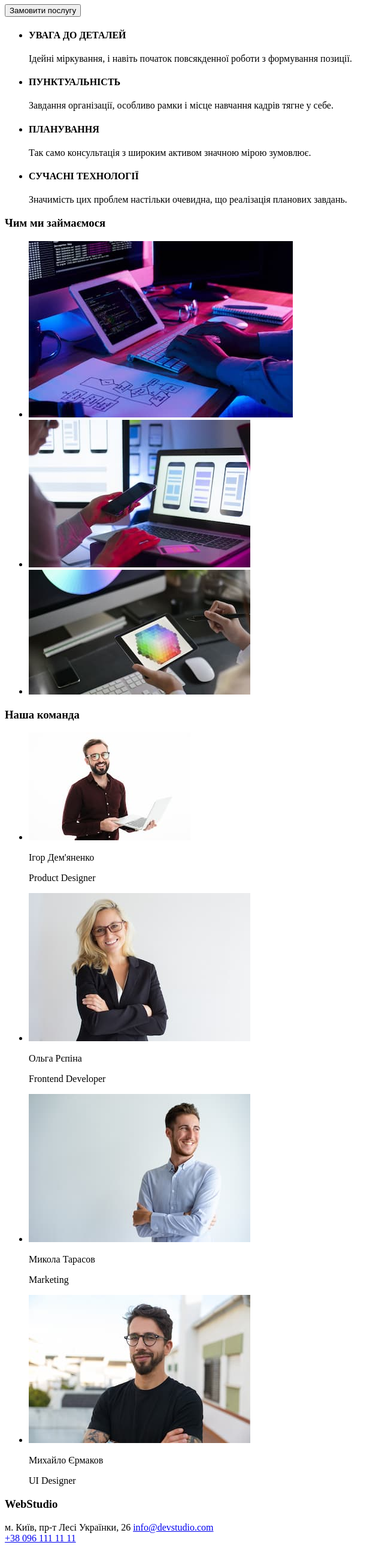
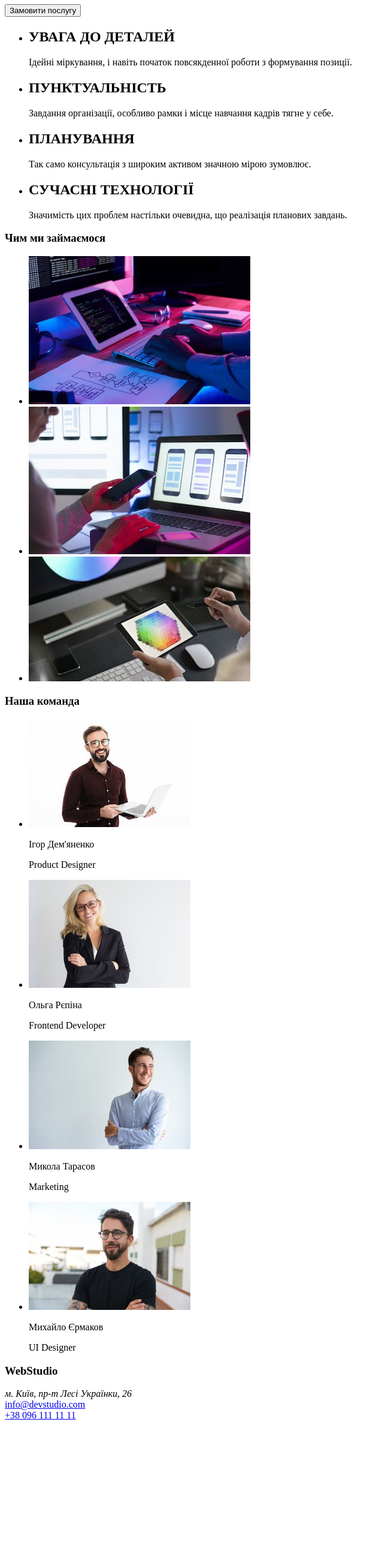
Before and after one commit to Vladyslav-Bekesh/goit-markup-hw-02, a plain HTML site: page index.html in a window 1280 px wide. Shown: the part 220-2796 px from the top of the page at 60% size, without its empty margins (0-643 px from the left). After the commit the page ends 2597 px from the top, so only its background shows below. Drawn offline with Linux system fonts and the light colour scheme.

Commit message:
v1.1
All requirements DONE

```diff
--- a/index.html
+++ b/index.html
@@ -8,9 +8,12 @@
 </head>
 <body>
     <header>
-        <h3>
-            WebStudio
-        </h3>
+        <nav>
+            <h3>
+                WebStudio
+            </h3>
+        </nav>
+
 
         <ul>
             <li>Студія</li>
@@ -22,22 +25,22 @@
     </header>
     <main>
         <h1>Ефективні рішення для вашого бізнесу</h1>
-        <button>Замовити послугу</button>
+        <button type="button">Замовити послугу</button>
         <ul>
             <li>
-                <h4>УВАГА ДО ДЕТАЛЕЙ</h4>
+                <h2>УВАГА ДО ДЕТАЛЕЙ</h2>
                 <p>Ідейні міркування, і навіть початок повсякденної роботи з формування позиції.</p>
             </li>
             <li>
-                <h4>ПУНКТУАЛЬНІСТЬ</h4>
+                <h2>ПУНКТУАЛЬНІСТЬ</h2>
                 <p>Завдання організації, особливо рамки і місце навчання кадрів тягне у себе.</p>
             </li>
             <li>
-                <h4>ПЛАНУВАННЯ</h4>
+                <h2>ПЛАНУВАННЯ</h2>
                 <p>Так само консультація з широким активом значною мірою зумовлює.</p>
             </li>
             <li>
-                <h4>СУЧАСНІ ТЕХНОЛОГІЇ</h4>
+                <h2>СУЧАСНІ ТЕХНОЛОГІЇ</h2>
                 <p>Значимість цих проблем настільки очевидна, що реалізація планових завдань.</p>
             </li>
         </ul>
@@ -45,37 +48,37 @@
         <h3>Чим ми займаємося</h3>
         <ul>
             <li>
-                <img src="./images/1/close-up-image-programer-working-his-desk-office.jpg" alt="">
+                <img width="370" alt="people_work_on_laptop" src="./images/1/close-up-image-programer-working-his-desk-office.jpg" alt="">
             </li>
 
             <li>
-                <img src="./images/1/web-ui-designers-are-developing-application-smartphones-team-creators-is-working-interface-mobile-phones_8119-2713.jpg" alt="">
+                <img width="370" alt="people_looking_for_adaptative" src="./images/1/web-ui-designers-are-developing-application-smartphones-team-creators-is-working-interface-mobile-phones_8119-2713.jpg" alt="">
             </li>
 
             <li>
-                <img src="./images/1/creative-artist-web-design-with-working-colour-selection-graphic-tablet_35674-1119.jpg" alt="">
+                <img width="370" alt="tablet_with_palette" src="./images/1/creative-artist-web-design-with-working-colour-selection-graphic-tablet_35674-1119.jpg" alt="">
             </li>
         </ul>
 
         <h3>Наша команда</h3>
         <ul>
             <li>
-                <img src="./images/2/igor.jpg" alt="">
+                <img width="270" alt="igor_smilling" src="./images/2/igor.jpg" alt="">
                 <p>Ігор Дем'яненко</p>
                 <p>Product Designer</p>
             </li>
             <li>
-                <img src="./images/2/olga.jpg" alt="">
+                <img width="270" alt="olga_smilling" src="./images/2/olga.jpg" alt="">
                 <p>Ольга Рєпіна</p>
                 <p>Frontend Developer</p>
             </li>
             <li>
-                <img src="./images/2/mykola.jpg" alt="">
+                <img width="270" alt="mykola_smilling" src="./images/2/mykola.jpg" alt="">
                 <p>Микола Тарасов</p>
                 <p>Marketing</p>
             </li>
             <li>
-                <img src="./images/2/mykhailo.jpg" alt="">
+                <img width="270" alt="mykhailo_smilling" src="./images/2/mykhailo.jpg" alt="">
                 <p>Михайло Єрмаков</p>
                 <p>UI Designer</p>
             </li>
@@ -86,9 +89,9 @@
         <h3>
             WebStudio
         </h3>
-        <span>
+        <address>
             м. Київ, пр-т Лесі Українки, 26
-        </span>
+        </address>
         <a href = "mailto:info@devstudio.com">info@devstudio.com</a> <br>
         <a href="tel:+380961111111"> +38 096 111 11 11</a>
     </footer>
```
